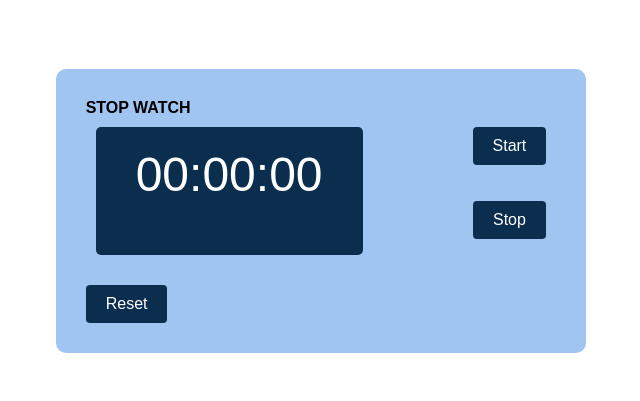
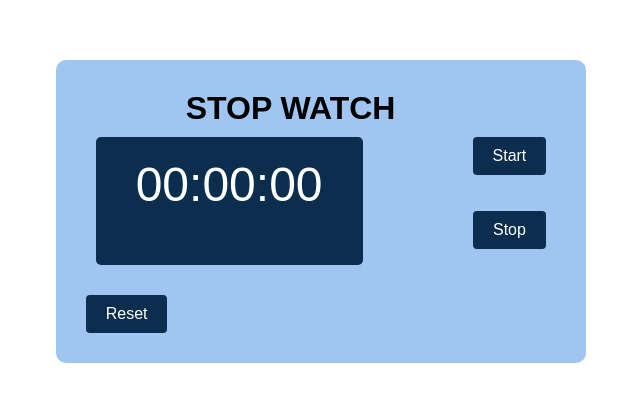
Before and after one commit to Twahir4real/Stop-watch-assignment-html-CSS-Javascript-, a plain HTML site: page index.html in a window 1280 px wide. Shown: the part 197-598 px from the top of the page, without its empty margins (319-959 px from the left). Drawn offline with Linux system fonts and the light colour scheme.

```diff
--- a/style.css
+++ b/style.css
@@ -62,3 +62,12 @@ button:hover {
     gap: 10px;
     margin: 10px;
 }
+
+.strong{
+    font-weight: bold;
+    font-size: 200%;
+    margin-left: 100px;
+    margin-top: 200px;
+    padding-bottom: 20%;
+
+}
```
